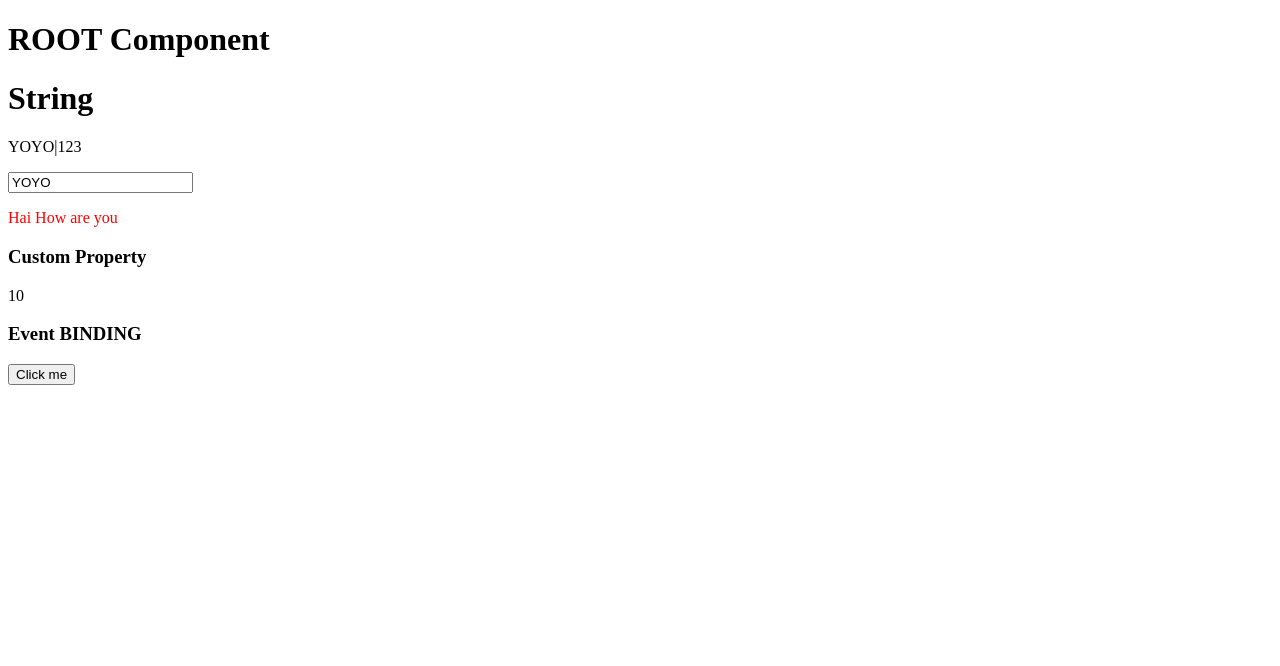
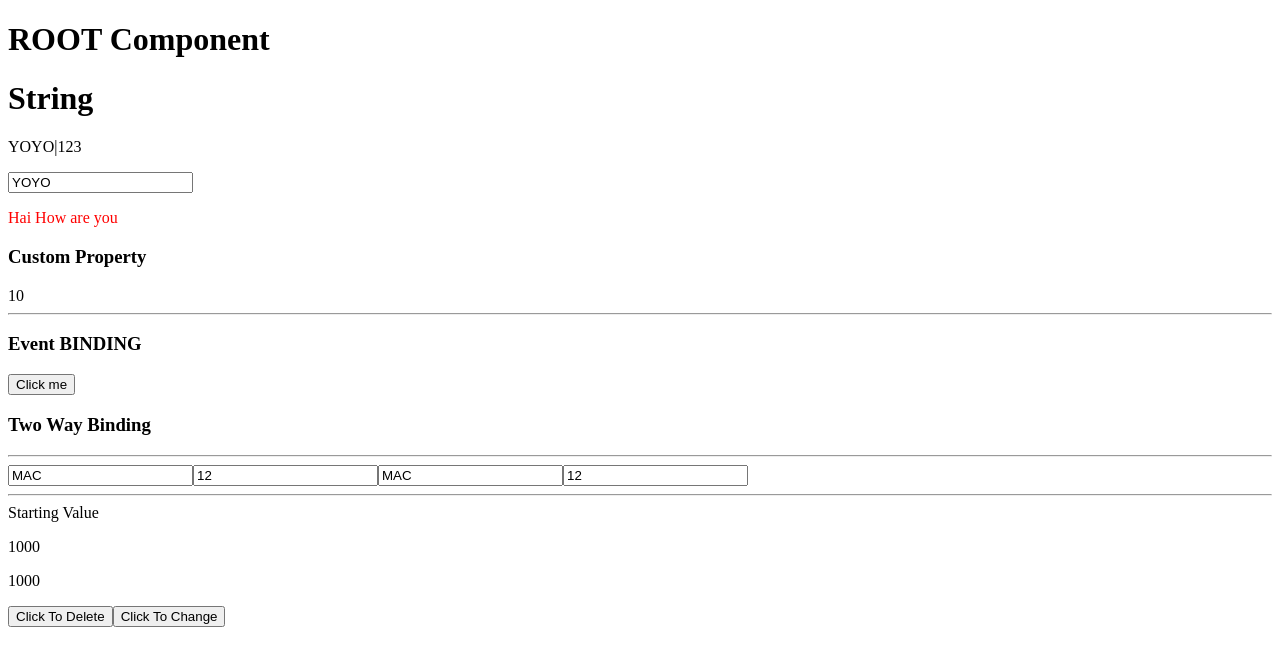
Before and after one commit to jeevanhr7/Angular2, an Angular app: page / in a window 1280 px wide. Shown: the top 666 px of the page. Built offline with nearby package versions, Linux system fonts and the light colour scheme.

Commit message:
Implemented the lifeCycle Methods of Angulr 2

```diff
--- a/src/app/app.component.ts
+++ b/src/app/app.component.ts
@@ -2,9 +2,23 @@ import { Component } from '@angular/core';
 
 @Component({
   selector: 'app-root',
-  template: '<h1>ROOT Component</h1><fa-databinding></fa-databinding>',
+  //template: '<body><h1>ROOT Component</h1><fa-databinding></fa-databinding><fa-lifecycle></fa-lifecycle></body>',
+  template: `
+    <h1>ROOT Component</h1>
+    <fa-databinding></fa-databinding>
+    <fa-lifecycle *ngIf="!delete">
+    {{test}}
+    </fa-lifecycle>
+
+    <button (click)="delete=true">Click To Delete</button>
+    <button (click)="test='Changed Value'">Click To Change</button>
+
+
+  `,
   styleUrls: ['./app.component.css']
 })
 export class AppComponent {
   title = 'app works!';
+  delete = false;
+  test = "Starting Value"
 }
--- a/src/app/app.module.ts
+++ b/src/app/app.module.ts
@@ -7,6 +7,8 @@ import { AppComponent } from './app.component';
 import { DatabindingComponent } from './databinding/databinding.component';
 import { PropertyBindingComponent } from './databinding/property-binding.component';
 import { EventBindingComponent } from './databinding/event-binding.component';
+import { TwoWayBindingComponent } from './databinding/two-way-binding.component';
+import { LifecycleComponent } from './lifecycle.component';
 
 
 
@@ -16,6 +18,8 @@ import { EventBindingComponent } from './databinding/event-binding.component';
     DatabindingComponent,
     PropertyBindingComponent,
     EventBindingComponent,
+    TwoWayBindingComponent,
+    LifecycleComponent,
 
 
   ],
--- a/src/app/databinding/databinding.component.html
+++ b/src/app/databinding/databinding.component.html
@@ -6,5 +6,9 @@
 <p [ngClass]="{red:true}">Hai How are you</p>
 <h3>Custom Property</h3>
 <fa-property-binding [result]="10"></fa-property-binding>
+<hr>
 <h3>Event BINDING</h3>
 <fa-event-binding (clickable)="onClicked($event)"></fa-event-binding>
+<h3>Two Way Binding</h3>
+<hr>
+<fa-two-way-binding></fa-two-way-binding>
--- /dev/null
+++ b/src/app/databinding/two-way-binding.component.ts
@@ -0,0 +1,22 @@
+import { Component, OnInit } from '@angular/core';
+
+@Component({
+  selector: 'fa-two-way-binding',
+  template: `
+   <input type="text" [(ngModel)]="person.name">
+   <input type="text" [(ngModel)]="person.age">
+   <input type="text" [(ngModel)]="person.name">
+   <input type="text" [(ngModel)]="person.age">
+
+
+
+  `,
+})
+export class TwoWayBindingComponent {
+
+  person = {
+    name: "MAC",
+    age: 12
+  }
+
+}
--- /dev/null
+++ b/src/app/lifecycle.component.ts
@@ -0,0 +1,71 @@
+import {
+  Component,
+  OnInit,
+  OnChanges,
+  DoCheck,
+  AfterContentChecked,
+  AfterContentInit,
+  AfterViewInit,
+  AfterViewChecked,
+  OnDestroy,
+  Input,
+  ViewChild
+} from '@angular/core';
+
+@Component({
+  selector: 'fa-lifecycle',
+  template: `
+ <br><hr><ng-content></ng-content>
+ <p #boundParagraph>{{bindable}}</p>
+  <p> {{boundParagraph.textContent}}</p>
+
+
+  `,
+  styles: []
+})
+export class LifecycleComponent implements OnInit, OnChanges, DoCheck, AfterContentChecked,
+  AfterContentInit,
+  AfterViewInit,
+  AfterViewChecked,
+  OnDestroy {
+@Input() bindable=1000;
+@ViewChild('boundParagraph')
+boundParagraph:HTMLElement;
+  constructor() { }
+
+  ngOnInit() {
+    this.log('ngOnInit')
+
+  }
+  ngOnChanges() {
+    this.log('ngOnChanges')
+
+
+  }
+  ngDoCheck() {
+    this.log('ngDoCheck')
+  }
+  ngAfterContentChecked() {
+    this.log('ngAfterContentChecked')
+
+  }
+  ngAfterContentInit() {
+    this.log('ngAfterContentInit')
+
+  }
+  ngAfterViewInit() {
+    this.log('ngAfterViewInit');
+    console.log(this.boundParagraph);
+
+  }
+  ngAfterViewChecked() {
+    this.log('ngAfterViewChecked');
+  }
+  ngOnDestroy() {
+    this.log('ngOnDestroy')
+  }
+  private log(hook: string) {
+    console.log(hook)
+  }
+
+}
```
Also changed, not shown: src/app/databinding/databinding.component.ts (+7 -7 lines).
